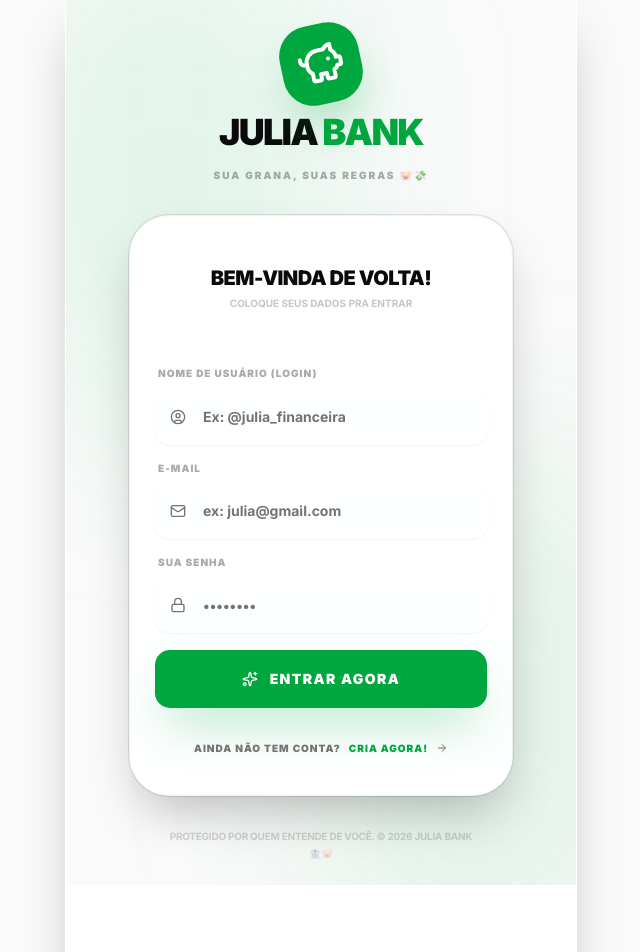
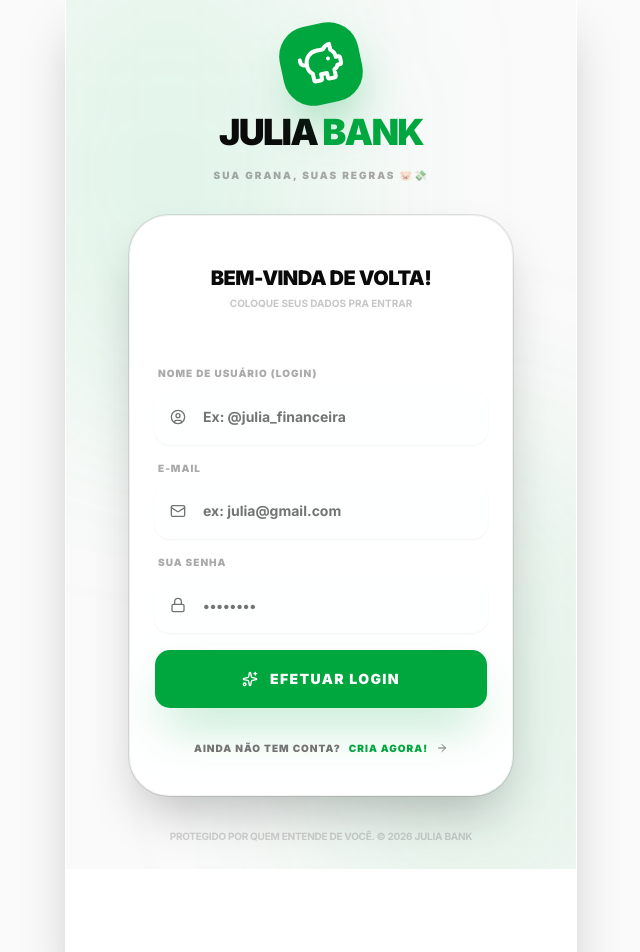
Before and after one commit to ElyssonSantos/planilhaJulia, a Next.js app: page /auth in a window 1280 px wide. Shown: the top 952 px of the page, without its empty margins (319-959 px from the left). Built offline with nearby package versions, Linux system fonts and the light colour scheme; no server answers.

Commit message:
feat: refinamento da UI e autenticação do Julia Bank

```diff
--- a/src/app/auth/page.tsx
+++ b/src/app/auth/page.tsx
@@ -45,7 +45,7 @@ export default function AuthPage() {
 
         if (data.user) {
           setUser({ id: data.user.id, email: data.user.email || '' });
-          toast.success('Boaaaa! Já tamo dentro. 🐷🚀');
+          toast.success('Seja bem-vinda(o) ao Julia Bank! 🐷🚀');
           router.replace('/'); // Use replace para evitar o loop
         }
       } else {
@@ -62,7 +62,7 @@ export default function AuthPage() {
         if (error) throw error;
 
         if (data.user) {
-          toast.success('Conta criada! Dá uma olhada no seu e-mail pra confirmar. 📧');
+          toast.success('Conta criada! Dê uma olhada no seu e-mail para liberar o login. 📧');
           setIsLogin(true);
         }
       }
@@ -82,7 +82,7 @@ export default function AuthPage() {
       <div className="w-full max-w-sm space-y-8 relative z-10 animate-in fade-in zoom-in-95 duration-500">
         <div className="flex flex-col items-center text-center space-y-4">
           <div className="w-20 h-20 bg-green-600 rounded-[30px] flex items-center justify-center text-white shadow-2xl shadow-green-600/40 transform -rotate-12 mb-2">
-             <PiggyBank size={48} />
+            <PiggyBank size={48} />
           </div>
           <h1 className="text-4xl font-black tracking-tighter text-foreground uppercase">JULIA <span className="text-green-600">BANK</span></h1>
           <p className="text-[10px] font-black uppercase tracking-[0.2em] text-muted-foreground opacity-60">Sua grana, suas regras 🐷💸</p>
@@ -170,7 +170,7 @@ export default function AuthPage() {
                   disabled={loading}
                   className="w-full h-15 rounded-2xl bg-green-600 hover:bg-green-700 text-white font-black text-sm uppercase tracking-widest shadow-2xl shadow-green-600/30 active:scale-95 transition-all flex items-center gap-3 mt-4"
                 >
-                  {loading ? <Loader2 className="animate-spin" /> : <><Sparkles size={18} /> {isLogin ? 'ENTRAR AGORA' : 'CRIAR CONTA'}</>}
+                  {loading ? <Loader2 className="animate-spin" /> : <><Sparkles size={18} /> {isLogin ? 'EFETUAR LOGIN' : 'CRIAR CONTA'}</>}
                 </Button>
               </form>
             </Form>
@@ -181,7 +181,7 @@ export default function AuthPage() {
                 className="text-[10px] font-black uppercase tracking-widest text-muted-foreground hover:text-green-600 transition-colors flex items-center justify-center gap-2 mx-auto"
               >
                 {isLogin ? "Ainda não tem conta?" : "Já tem cadastro?"}
-                <span className="text-green-600">{isLogin ? "Cria agora!" : "Vem logar!"}</span>
+                <span className="text-green-600">{isLogin ? "Cria agora!" : "Efetua login!"}</span>
                 <ArrowRight size={12} />
               </button>
             </div>
@@ -189,7 +189,7 @@ export default function AuthPage() {
         </Card>
 
         <p className="text-[10px] text-center text-muted-foreground/30 font-bold uppercase tracking-tight px-10 leading-relaxed">
-           Protegido por quem entende de você. &copy; 2026 Julia Bank 🏦🐷
+          Protegido por quem entende de você. &copy; 2026 Julia Bank
         </p>
       </div>
     </div>
```
